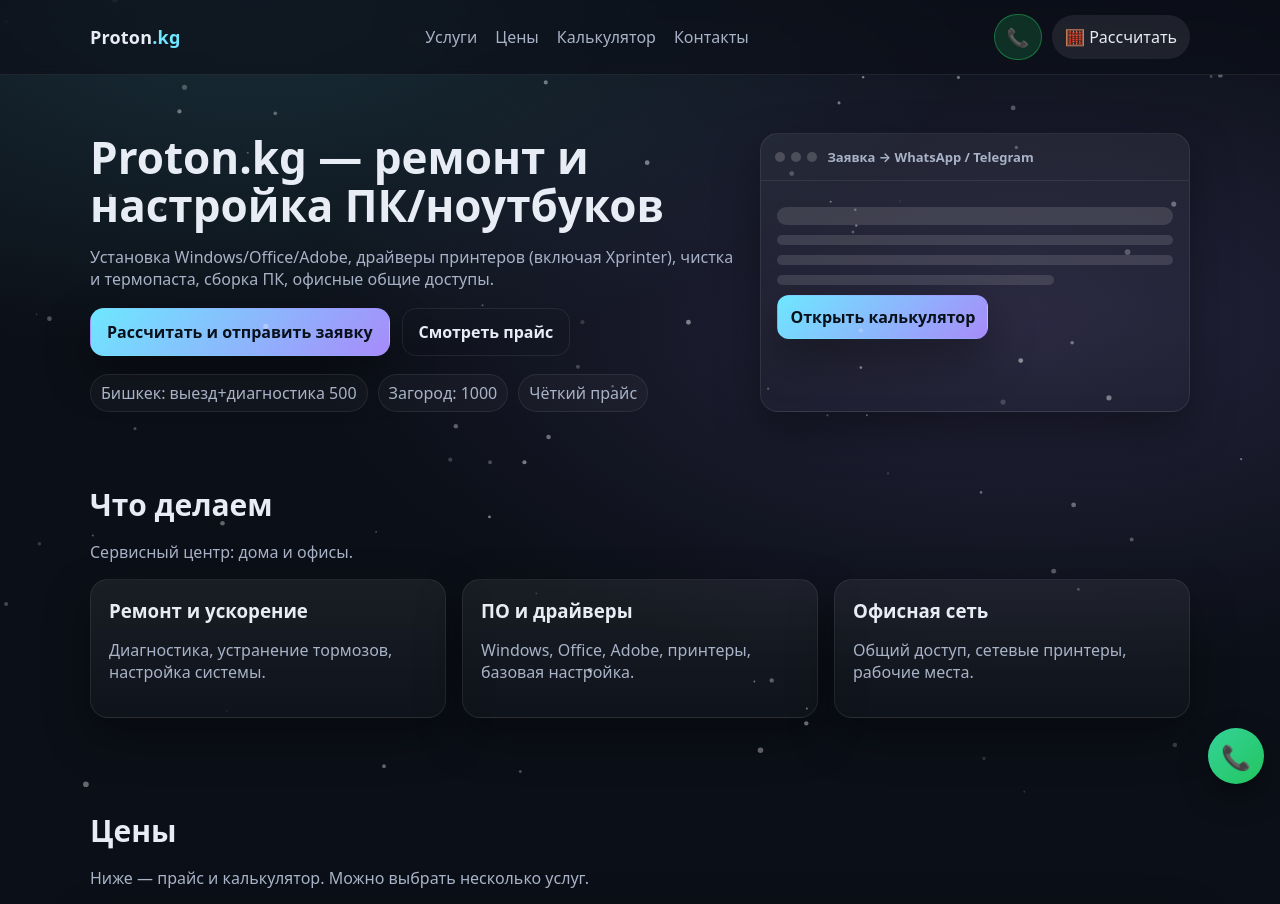
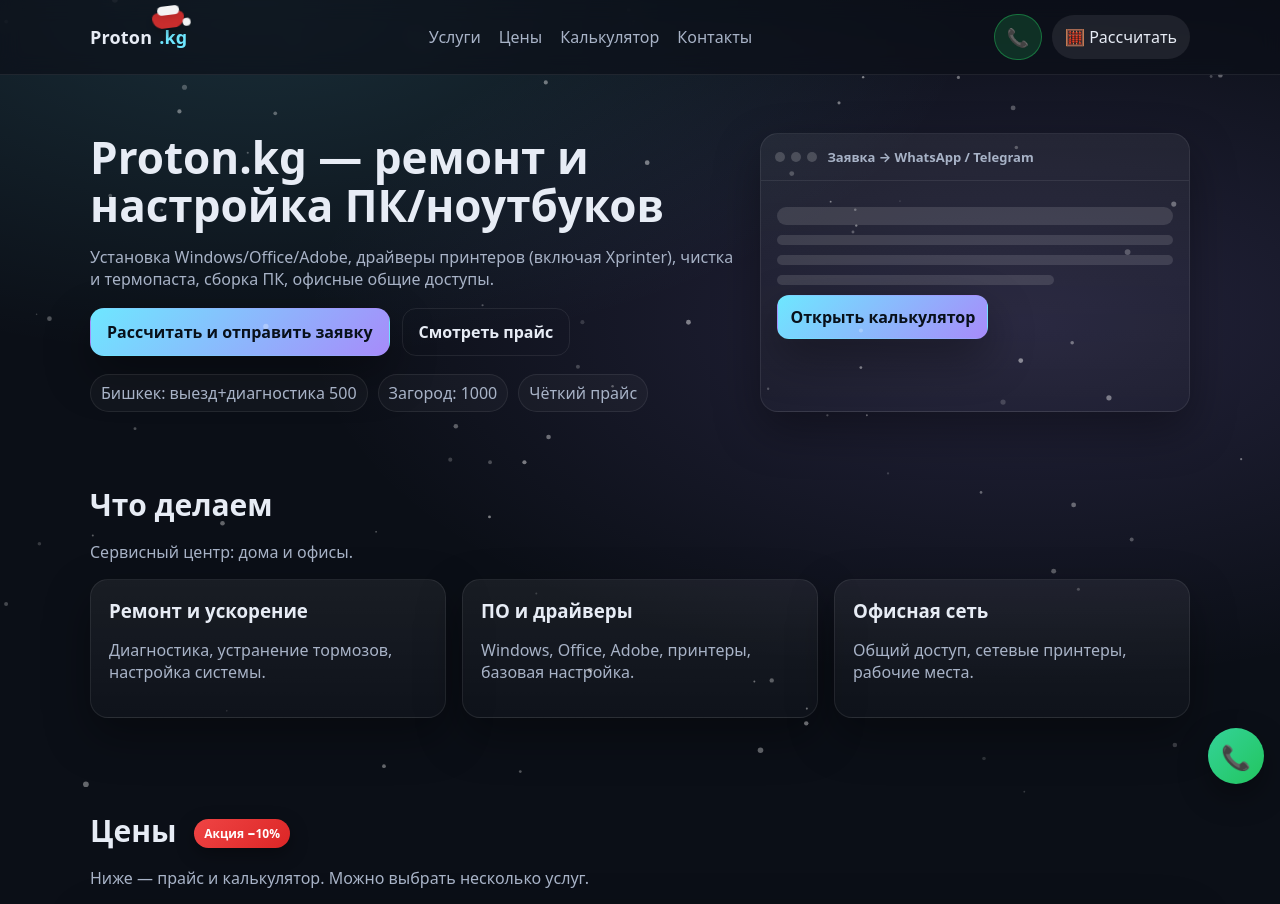
Before and after one commit to neoproger/bytebros, a plain HTML site: page index.html in a window 1280 px wide. Shown: the top 904 px of the page. Drawn offline with Linux system fonts and the light colour scheme.

Commit message:
new year update

```diff
--- a/index.html
+++ b/index.html
@@ -19,7 +19,14 @@
 
   <header class="header">
     <div class="container header__row">
-      <a class="logo" href="#top">Proton<span>.kg</span></a>
+      <a class="logo" href="#top">
+        Proton
+         <span class="kg-santa">
+           .kg
+           <i class="santa-hat"></i>
+         </span>
+      </a>
+
 
       <nav class="nav" id="nav">
         <a href="#services">Услуги</a>
@@ -103,7 +110,9 @@
 
     <section class="section" id="prices">
       <div class="container">
-        <h2>Цены</h2>
+        <h2>Цены
+             <span class="sale-badge" id="saleBadge">Акция −10%</span>
+          </h2>
         <p class="muted">Ниже — прайс и калькулятор. Можно выбрать несколько услуг.</p>
 
         <div class="card tablecard">
--- a/script.js
+++ b/script.js
@@ -249,3 +249,23 @@ function escapeHtml(str) {
   tick();
   window.addEventListener("resize", resize, { passive: true });
 })();
+// === Auto disable Santa hat after Jan 7 ===
+(() => {
+  const hat = document.querySelector(".santa-hat");
+  if (!hat) return;
+
+  const now = new Date();
+  const year = now.getFullYear();
+
+  // Праздничный период: 1 декабря — 7 января
+  const start = new Date(year, 11, 1);   // 1 Dec
+  const end = new Date(year + 1, 0, 7);  // 7 Jan
+
+  const isHoliday =
+    (now >= start && now <= end) ||
+    (now.getMonth() === 0 && now.getDate() <= 7);
+
+  if (!isHoliday) {
+    hat.style.display = "none";
+  }
+})();
--- a/styles.css
+++ b/styles.css
@@ -432,3 +432,135 @@ input:focus, textarea:focus{border-color: rgba(110,231,255,.45)}
 .call-float:active{
   transform: scale(0.98);
 }
+/* === Santa Hat on .kg === */
+.kg-santa{
+  position: relative;
+  display: inline-block;
+  margin-left: 2px;
+  color: var(--accent);
+  font-weight: 900;
+}
+
+.santa-hat{
+  position: absolute;
+  top: -14px;
+  left: -6px;
+  width: 34px;
+  height: 18px;
+  background: #d32f2f;
+  border-radius: 6px 6px 12px 12px;
+  transform: rotate(-12deg);
+  box-shadow: 0 4px 10px rgba(0,0,0,.35);
+}
+
+.santa-hat::before{
+  content:"";
+  position:absolute;
+  top:-6px;
+  left:6px;
+  width:22px;
+  height:10px;
+  background:#fff;
+  border-radius:999px;
+}
+
+.santa-hat::after{
+  content:"";
+  position:absolute;
+  right:-6px;
+  top:8px;
+  width:8px;
+  height:8px;
+  background:#fff;
+  border-radius:50%;
+  box-shadow: 0 2px 6px rgba(0,0,0,.25);
+}
+
+/* Адаптация под мобильные */
+@media (max-width: 480px){
+  .santa-hat{
+    transform: rotate(-10deg) scale(.9);
+    top:-12px;
+  }
+}
+/* === Santa Hat on .kg (subtle) === */
+.kg-santa{
+  position: relative;
+  display: inline-block;
+  margin-left: 2px;
+  color: var(--accent);
+  font-weight: 900;
+}
+
+.santa-hat{
+  position: absolute;
+  top: -13px;
+  left: -6px;
+  width: 32px;
+  height: 16px;
+  background: #d32f2f;
+  border-radius: 6px 6px 12px 12px;
+  transform: rotate(-10deg);
+  box-shadow: 0 4px 10px rgba(0,0,0,.28);
+  transform-origin: 10px 14px;
+  animation: hat-sway 3.8s ease-in-out infinite;
+  opacity: .95;
+}
+
+.santa-hat::before{
+  content:"";
+  position:absolute;
+  top:-6px;
+  left:6px;
+  width:22px;
+  height:9px;
+  background:#fff;
+  border-radius:999px;
+  box-shadow: 0 2px 6px rgba(0,0,0,.12);
+}
+
+.santa-hat::after{
+  content:"";
+  position:absolute;
+  right:-6px;
+  top:8px;
+  width:8px;
+  height:8px;
+  background:#fff;
+  border-radius:50%;
+  box-shadow: 0 2px 6px rgba(0,0,0,.18);
+}
+
+@keyframes hat-sway{
+  0%, 100% { transform: rotate(-10deg) translateY(0); }
+  50%      { transform: rotate(-6deg) translateY(1px); }
+}
+
+/* Уважение к настройке "уменьшить анимации" */
+@media (prefers-reduced-motion: reduce){
+  .santa-hat{ animation: none; }
+}
+
+/* Чуть меньше на очень маленьких экранах */
+@media (max-width: 480px){
+  .santa-hat{
+    top:-12px;
+    transform: rotate(-10deg) scale(.92);
+  }
+}
+/* === New Year Sale Badge === */
+.sale-badge{
+  display:inline-block;
+  margin-left:10px;
+  padding:6px 10px;
+  font-size:12px;
+  font-weight:900;
+  border-radius:999px;
+  background: linear-gradient(135deg, #ef4444, #dc2626);
+  color:#fff;
+  vertical-align:middle;
+  box-shadow: 0 6px 18px rgba(0,0,0,.35);
+}
+.sale-badge:hover{
+  transform: translateY(-1px) scale(1.05);
+}
```
